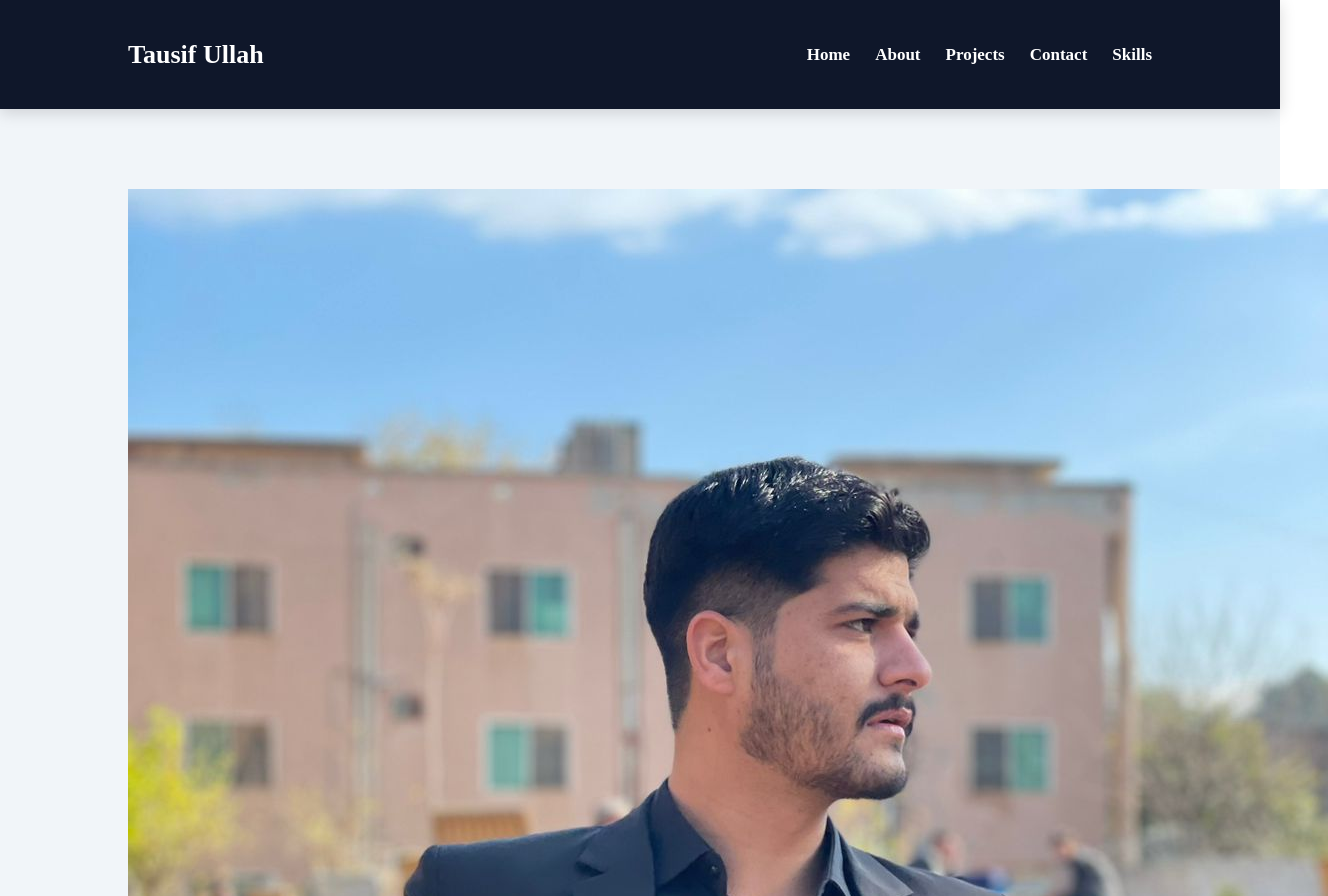
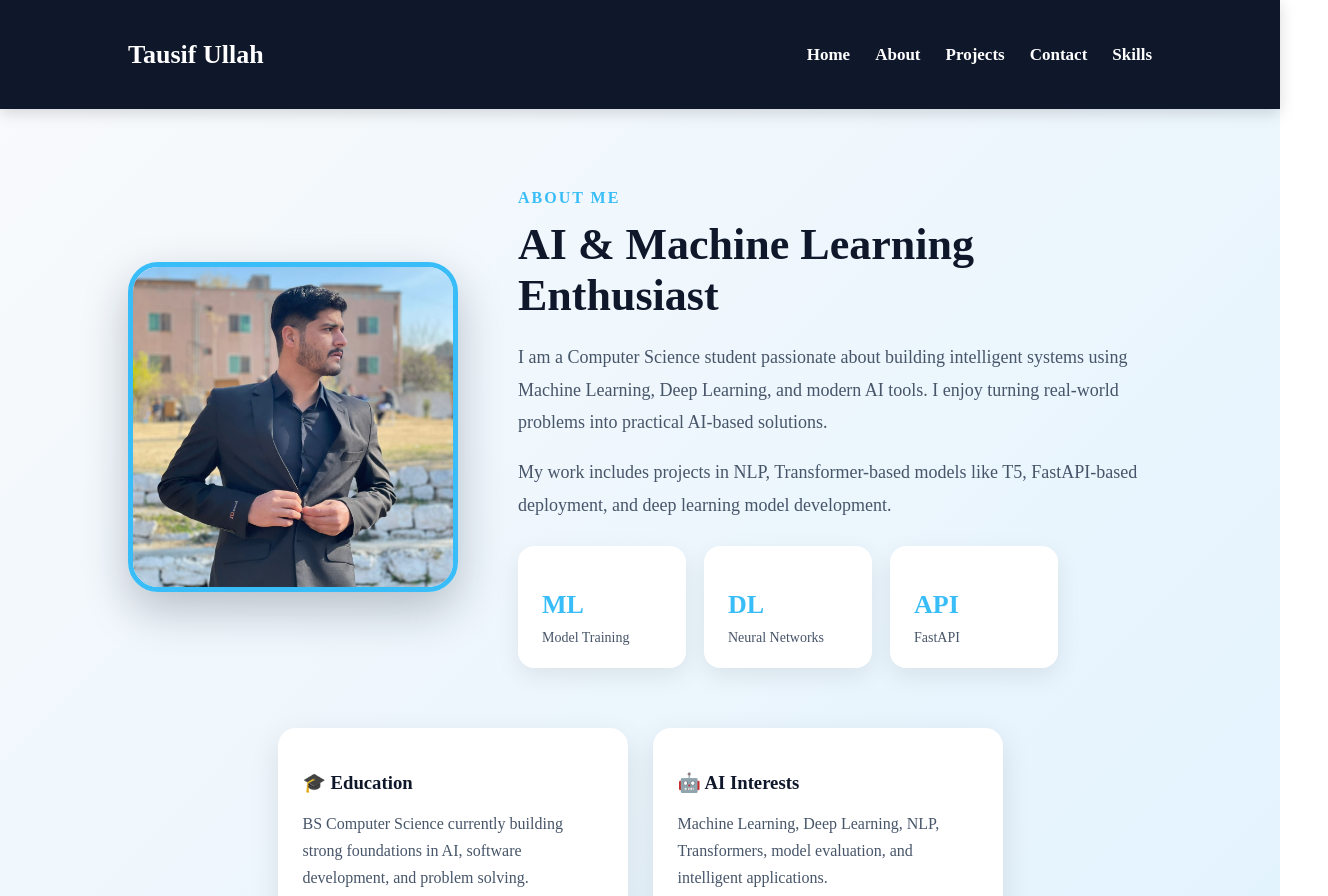
Before and after one commit to Tausifullah786/my-portfolio, a React (Vite) app: page /about in a window 1280 px wide. Shown: the top 896 px of the page, 1328 px wide, since content can reach past the window. Built offline with nearby package versions, Linux system fonts and the light colour scheme.

Commit message:
Improve about page design

```diff
--- a/src/index.css
+++ b/src/index.css
@@ -133,56 +133,129 @@ body {
   max-width: 850px;
 }
 
-/* About Page */
+/* Advanced About Page */
 .about-page {
   min-height: 80vh;
-  background-color: #f1f5f9;
   padding: 80px 10%;
+  background: linear-gradient(135deg, #f8fafc, #e0f2fe);
 }
 
-.about-container {
+.about-hero {
   display: flex;
   align-items: center;
   justify-content: space-between;
-  gap: 50px;
+  gap: 60px;
 }
 
-.about-content {
-  max-width: 600px;
+.about-img-box img {
+  width: 320px;
+  height: 320px;
+  border-radius: 30px;
+  object-fit: cover;
+  border: 5px solid #38bdf8;
+  box-shadow: 0 18px 45px rgba(15, 23, 42, 0.25);
 }
 
-.about-content h1 {
-  font-size: 42px;
-  color: #0f172a;
+.about-text {
+  max-width: 650px;
 }
 
-.about-content p {
-  font-size: 18px;
-  color: #475569;
-  line-height: 1.7;
-  margin-top: 10px;
+.section-label {
+  color: #38bdf8;
+  font-weight: bold;
+  letter-spacing: 2px;
+  text-transform: uppercase;
 }
 
-.about-info {
-  margin-top: 25px;
+.about-text h1 {
+  font-size: 44px;
+  color: #0f172a;
+  margin: 12px 0 20px;
 }
 
-.about-info div {
+.about-text p {
+  font-size: 18px;
+  line-height: 1.8;
+  color: #475569;
   margin-bottom: 15px;
 }
 
-.about-info h3 {
-  color: #38bdf8;
+.about-stats {
+  display: flex;
+  gap: 18px;
+  margin-top: 25px;
+  flex-wrap: wrap;
 }
 
-@media (max-width: 768px) {
-  .about-container {
+.about-stats div {
+  background: white;
+  padding: 18px 24px;
+  border-radius: 16px;
+  min-width: 120px;
+  box-shadow: 0 8px 25px rgba(0,0,0,0.08);
+}
+
+.about-stats h3 {
+  color: #38bdf8;
+  font-size: 26px;
+  margin-bottom: 5px;
+}
+
+.about-stats p {
+  font-size: 14px;
+  margin: 0;
+}
+
+.about-cards {
+  display: flex;
+  gap: 25px;
+  margin-top: 60px;
+  flex-wrap: wrap;
+  justify-content: center;
+}
+
+.about-card {
+  background: white;
+  width: 300px;
+  padding: 25px;
+  border-radius: 18px;
+  box-shadow: 0 10px 30px rgba(0,0,0,0.1);
+  transition: 0.3s;
+}
+
+.about-card:hover {
+  transform: translateY(-10px);
+  box-shadow: 0 16px 40px rgba(0,0,0,0.16);
+}
+
+.about-card h3 {
+  color: #0f172a;
+  margin-bottom: 12px;
+}
+
+.about-card p {
+  color: #475569;
+  line-height: 1.7;
+}
+
+/* About Responsive */
+@media (max-width: 900px) {
+  .about-hero {
     flex-direction: column;
     text-align: center;
   }
 
-  .about-content {
-    max-width: 100%;
+  .about-stats {
+    justify-content: center;
+  }
+
+  .about-img-box img {
+    width: 240px;
+    height: 240px;
+  }
+
+  .about-text h1 {
+    font-size: 34px;
   }
 }
 
```
